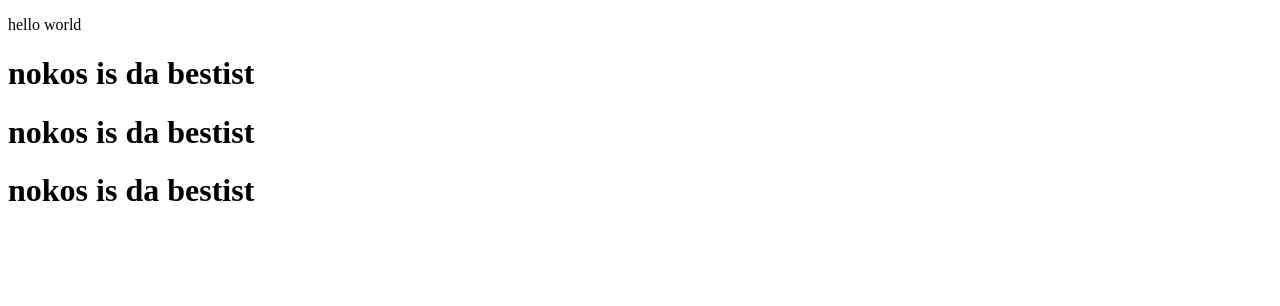
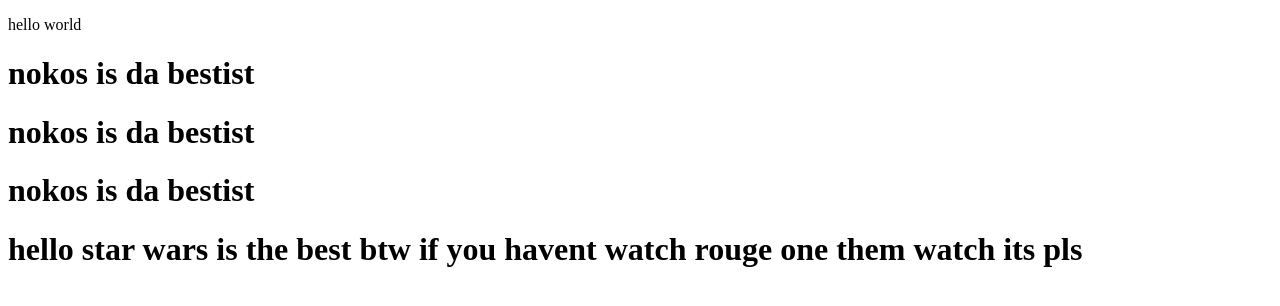
Before and after one commit to syntax-glitch/syntax-glitch.github.io, a plain HTML site: page index.html in a window 1280 px wide. Drawn offline with Linux system fonts and the light colour scheme.

Commit message:
intiinal commit

```diff
--- a/index.html
+++ b/index.html
@@ -9,6 +9,7 @@
 <h1>nokos is da bestist</h1>
 <h1>nokos is da bestist</h1>
 <h1>nokos is da bestist</h1>
+<h1>hello star wars is the best btw if you havent watch rouge one them watch its pls</h1>
 
 </body>
 </html>
```
